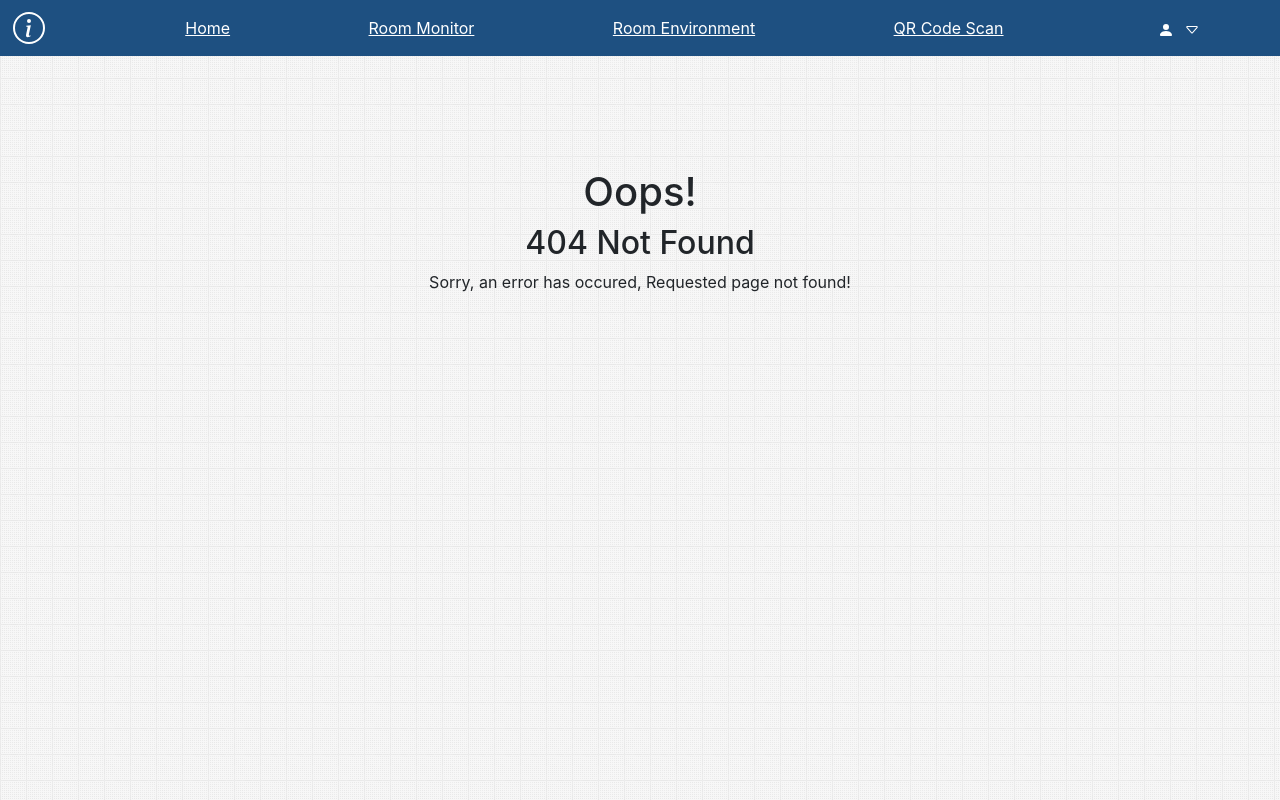
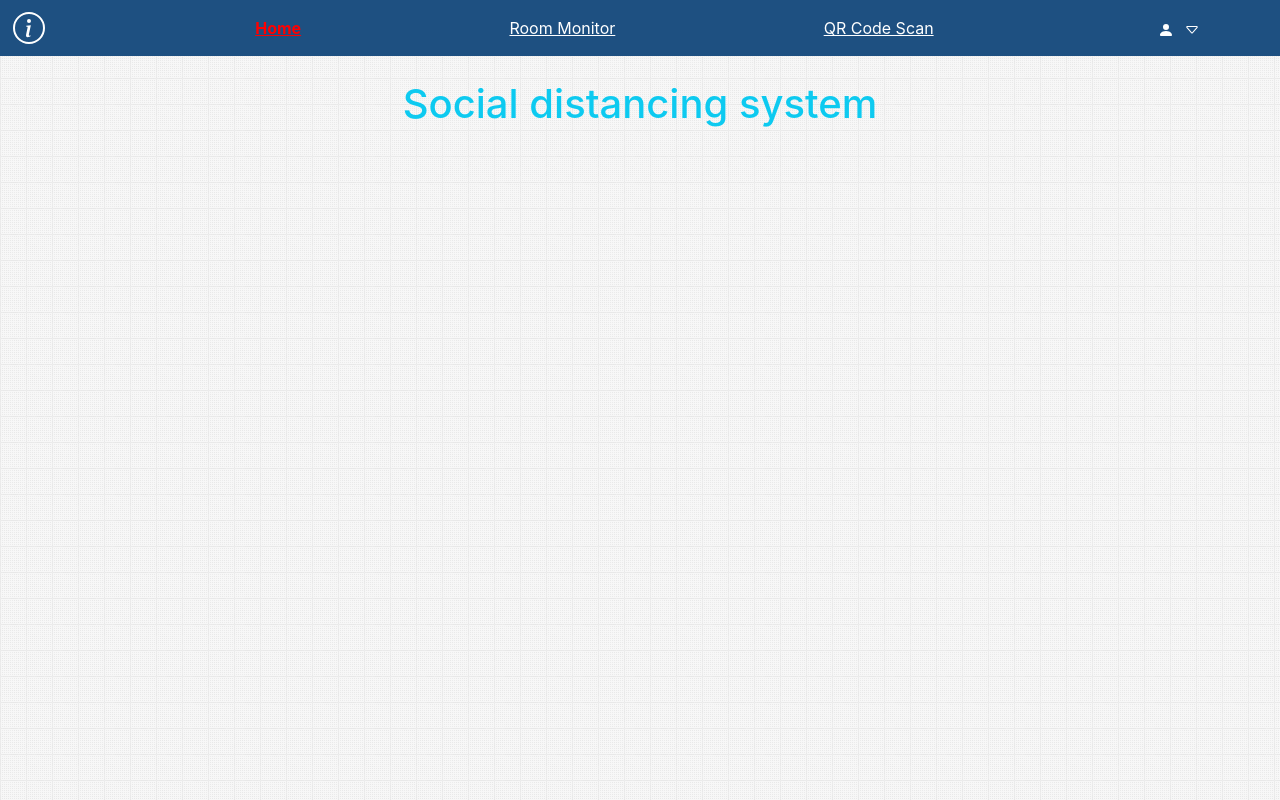
Before and after one commit to trungnq0202/covid19-social-distancing-system, a React (Create React App) app in the folder frontend-reactjs/: page /home-page in a window 1280 px wide. Before the commit this address had no page. Built offline with nearby package versions, Linux system fonts and the light colour scheme.

Commit message:
fix layout

```diff
--- a/frontend-reactjs/package.json
+++ b/frontend-reactjs/package.json
@@ -3,9 +3,12 @@
   "version": "0.1.0",
   "private": true,
   "dependencies": {
+    "@emotion/react": "^11.7.1",
+    "@emotion/styled": "^11.6.0",
     "@material-ui/core": "^4.12.3",
     "@material-ui/data-grid": "^4.0.0-alpha.37",
-    "@mui/material": "^5.0.2",
+    "@mui/icons-material": "^5.2.5",
+    "@mui/material": "^5.2.7",
     "@testing-library/jest-dom": "^5.14.1",
     "@testing-library/react": "^11.2.7",
     "@testing-library/user-event": "^12.8.3",
@@ -27,6 +30,7 @@
     "react-router-config": "^5.1.1",
     "react-router-dom": "^5.3.0",
     "react-scripts": "4.0.3",
+    "react-split-pane": "^2.0.3",
     "redux": "^4.1.1",
     "redux-devtools-extension": "^2.13.9",
     "redux-thunk": "^2.3.0",
--- a/frontend-reactjs/public/index.html
+++ b/frontend-reactjs/public/index.html
@@ -24,7 +24,16 @@
       work correctly both with client-side routing and a non-root public URL.
       Learn how to configure a non-root public URL by running `npm run build`.
     -->
-    <title>React App</title>
+    <!-- Material UI components -->
+    <link
+      rel="stylesheet"
+      href="https://fonts.googleapis.com/css?family=Roboto:300,400,500,700&display=swap"
+    />
+    <link
+      rel="stylesheet"
+      href="https://fonts.googleapis.com/icon?family=Material+Icons"
+    />
+    <title>Social Distancing System</title>
   </head>
   <body>
     <noscript>You need to enable JavaScript to run this app.</noscript>
--- a/frontend-reactjs/src/components/App/App.js
+++ b/frontend-reactjs/src/components/App/App.js
@@ -5,6 +5,9 @@ import { connect } from "react-redux";
 import { ConnectedRouter } from "connected-react-router";
 import NotFound from "../../pages/error/NotFound/NotFound";
 import RoomEnvironment from "../../pages/RoomEnvironment/RoomEnvironment";
+import RoomMonitor from "../../pages/RoomMonitor/RoomMonitor";
+import HomePage from "../../pages/HomePage/HomePage";
+
 import QRCodeScan from "../../pages/QRCodeScan/QRCodeScan";
 
 import "./App.css";
@@ -14,16 +17,17 @@ class App extends Component {
     history: PropTypes.object,
   };
 
-  componentWillMount() {
-    // this.props.autoLoggingIn();
-  }
+  // componentWillMount() {
+  //   // this.props.autoLoggingIn();
+  // }
 
   render() {
     const routes = (
       <Switch>
           <Route path="/room-environment" exact component={RoomEnvironment} />
-          {/* <Route path="/room-monitor" component={} /> */}
+          <Route path="/room-monitor" component={RoomMonitor} />
           <Route path="/qr-code-scan" component={QRCodeScan} />
+          <Route path="/home-page" component={HomePage} />
 
           <Route path="*" component={NotFound} />
       </Switch>
--- a/frontend-reactjs/src/components/Navigation/Toolbar.js
+++ b/frontend-reactjs/src/components/Navigation/Toolbar.js
@@ -45,7 +45,7 @@ class Toolbar extends Component {
         </nav>
 
         <NavLink
-          to="/home"
+          to="/home-page"
           style={{
             color: "white",
           }}
@@ -68,19 +68,6 @@ class Toolbar extends Component {
           }}
         >
           Room Monitor
-        </NavLink>
-
-        <NavLink
-          to="/room-environment"
-          style={{
-            color: "white",
-          }}
-          activeStyle={{
-            fontWeight: "bold",
-            color: "red",
-          }}
-        >
-          Room Environment
         </NavLink>
 
         <NavLink
--- /dev/null
+++ b/frontend-reactjs/src/pages/HomePage/HomePage.js
@@ -0,0 +1,16 @@
+import React, { useEffect, useState } from "react";
+import Layout from "../../hoc/Layout/Layout";
+import axios from "../../axios-request";
+import './HomePage.css';
+
+const HomePage = (props) => {
+    return (
+        <Layout>
+            <div className="container ">
+                <h1 className="text-center text-info">Social distancing system</h1>
+            </div>
+        </Layout>
+    )
+}
+
+export default HomePage;
--- a/frontend-reactjs/src/pages/RoomMonitor/RoomMonitor.js
+++ b/frontend-reactjs/src/pages/RoomMonitor/RoomMonitor.js
@@ -0,0 +1,62 @@
+import React, { useState, useEffect } from "react";
+import axios from "../../axios-request";
+import Layout from "../../hoc/Layout/Layout";
+import {
+  ThermometerHalf,
+  DropletHalf,
+  Moisture,
+  PeopleFill,
+} from "react-bootstrap-icons";
+
+const RoomMonitor = (props) => {
+  //   const [data, setData] = useState({});
+
+  //   useEffect(() => {
+  //     setInterval(() => {
+  //       fetchEnvVariables();
+  //     }, 2000);
+  //   }, []);
+
+  //   const fetchEnvVariables = async () => {
+  //     const res = await axios.get("/envimonitor/get");
+  //     setData(res.data[res.data.length - 1]);
+  //   };
+
+  return (
+    <Layout>
+      <div className="row">
+        <div className="col-md-3 text-center ">
+          <div class="col-md"  style={{padding: "50px"}}>
+            <ThermometerHalf size={70} />
+            <br />
+            <h4> Temperature </h4>
+            <h4>28</h4>
+          </div>
+          <div class="col-md"   style={{padding: "50px"}}>
+            <DropletHalf size={70} />
+            <br />
+            <h4> Humidity </h4>
+            <h4>54</h4>
+          </div>
+          <div class="col-md" style={{padding: "50px"}}>
+            <PeopleFill size={70} />
+            <br />
+            <h4> Number of people </h4>
+            <h4> 10 </h4>
+          </div>
+        </div>
+        <div className="col" style={{paddingTop: "100px"}}>
+          <div className="video">
+            <img
+              src="https://mdbcdn.b-cdn.net/img/new/slides/041.webp"
+              class="img-fluid"
+              alt="Wild Landscape"
+            />
+          </div>
+        </div>
+      </div>
+    </Layout>
+  );
+};
+
+export default RoomMonitor;
```
Also changed, not shown: frontend-reactjs/src/components/Alert/Alert.js (added), frontend-reactjs/src/pages/HomePage/HomePage.css (added), 2 other files (tests, documents, lock files or other folders).
